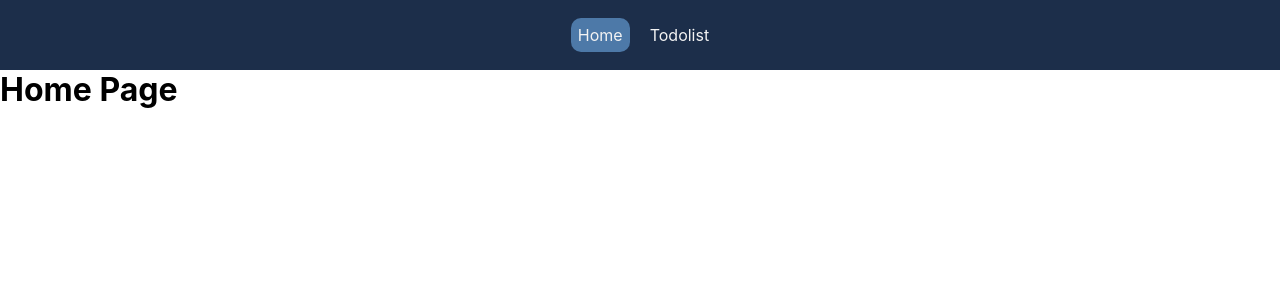
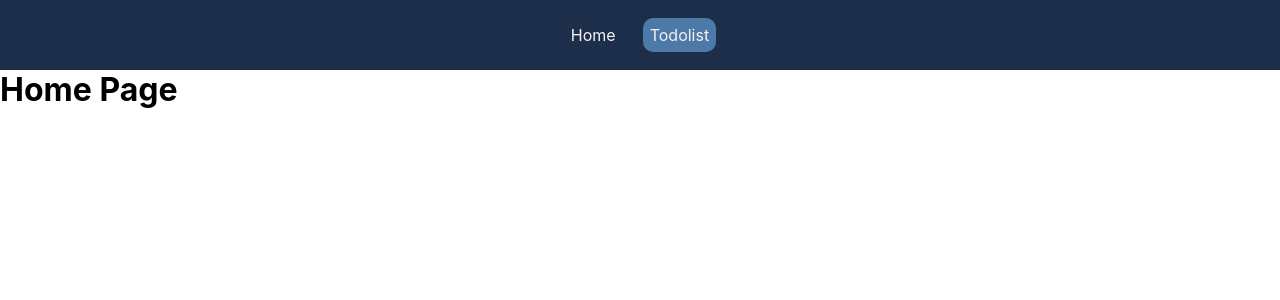
Before and after one commit to CallumB04/react-todolist, a React (Create React App) app: page / in a window 1280 px wide. Shown: the top 300 px of the page. Built offline with nearby package versions, Linux system fonts and the light colour scheme.

Commit message:
feat: update navbar with active state

```diff
--- a/src/components/Navbar.css
+++ b/src/components/Navbar.css
@@ -22,10 +22,10 @@
 
 .navbar-item {
     color: var(--navbar-text-color);
+    padding: 7px;
 }
 
 .navbar-item.active {
     background: var(--navbar-highlight-color);
-    padding: 7px;
     border-radius: 10px;
 }
--- a/src/components/Navbar.js
+++ b/src/components/Navbar.js
@@ -4,13 +4,13 @@ import React, { useState } from 'react';
 function Navbar() {
 
     // state for active page - will highlight behind active page in navbar
-    const [activePage, setActivePage] = useState("home");
+    const [activePage, setActivePage] = useState("todo");
 
     return (
         <nav className="navbar">
             <ul>
-                <NavbarItem isActive={true} itemName="Home" />
-                <NavbarItem isActive={false} itemName="Todolist" />
+                <NavbarItem isActive={activePage === "home" ? true : false} itemName="Home" />
+                <NavbarItem isActive={activePage === "todo" ? true : false} itemName="Todolist" />
             </ul>
         </nav>
     );
```
